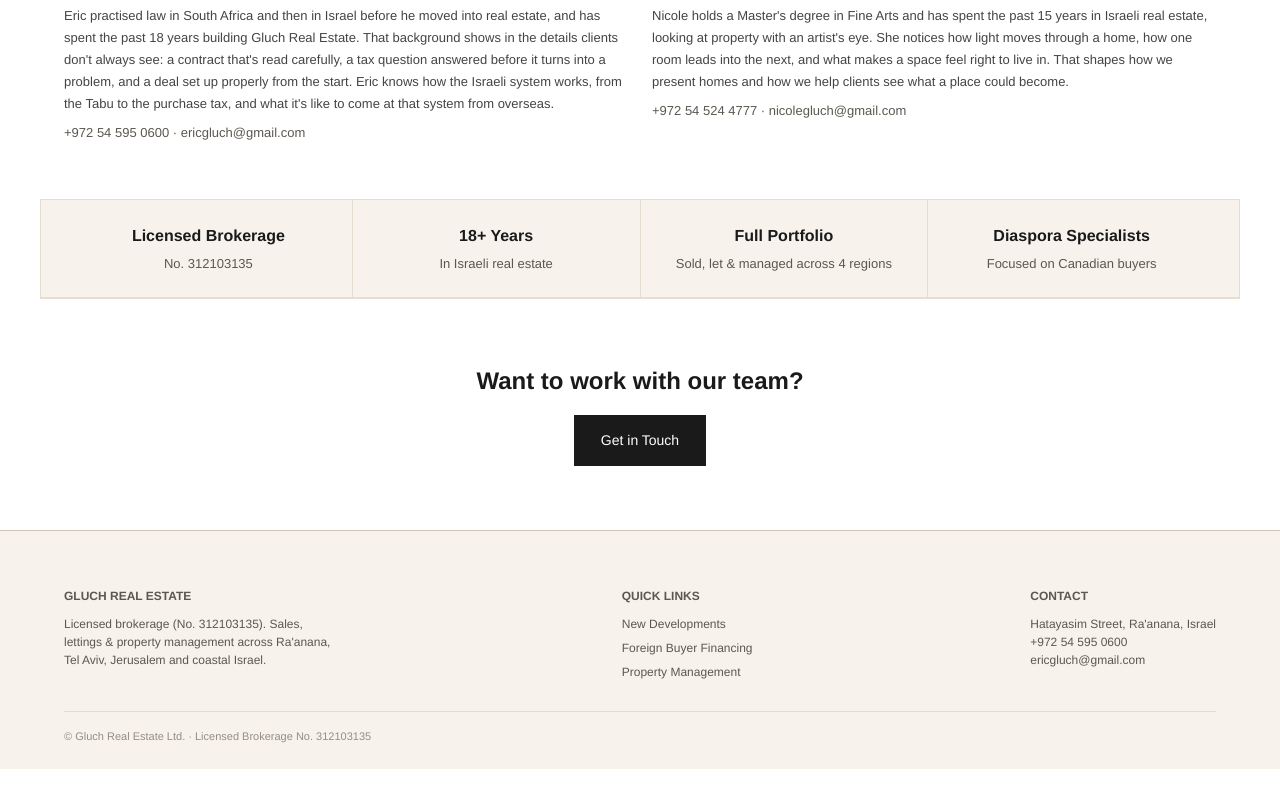
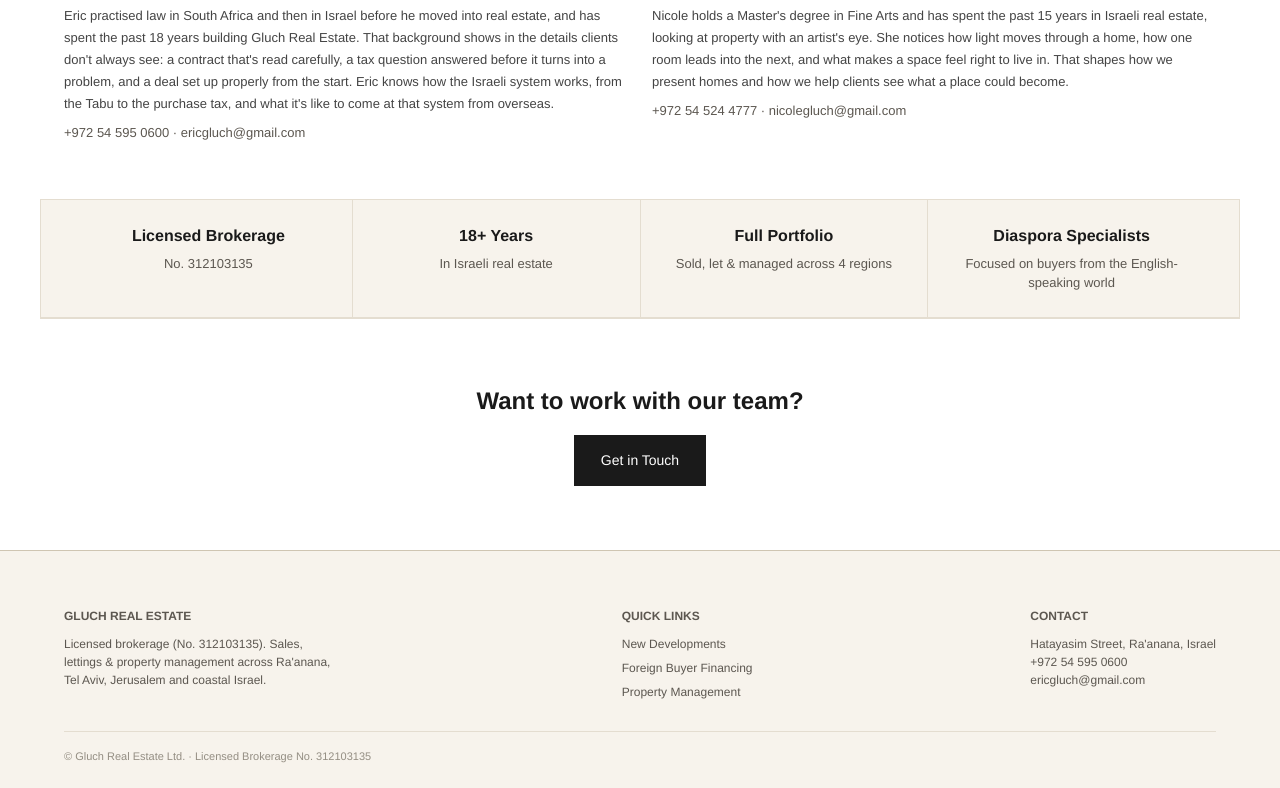
Before and after one commit to yesyon/gluch-estate, a plain HTML site: page about.html in a window 1280 px wide. Shown: the part 1806-2594 px from the top of the page. Drawn offline with Linux system fonts and the light colour scheme.

Commit message:
Broaden diaspora focus label to English-speaking buyers
Co-Authored-By: Claude Opus 5.5 <noreply@anthropic.com>
Claude-Session: https://claude.ai/code/session_01HJXaMDu3jV4NKCcMHBXKJK

```diff
--- a/about.html
+++ b/about.html
@@ -107,7 +107,7 @@
     </div>
     <div>
       <div class="stat-value" style="font-size:16px;">Diaspora Specialists</div>
-      <div class="stat-label">Focused on Canadian buyers</div>
+      <div class="stat-label">Focused on buyers from the English-speaking world</div>
     </div>
   </div>
 
```
